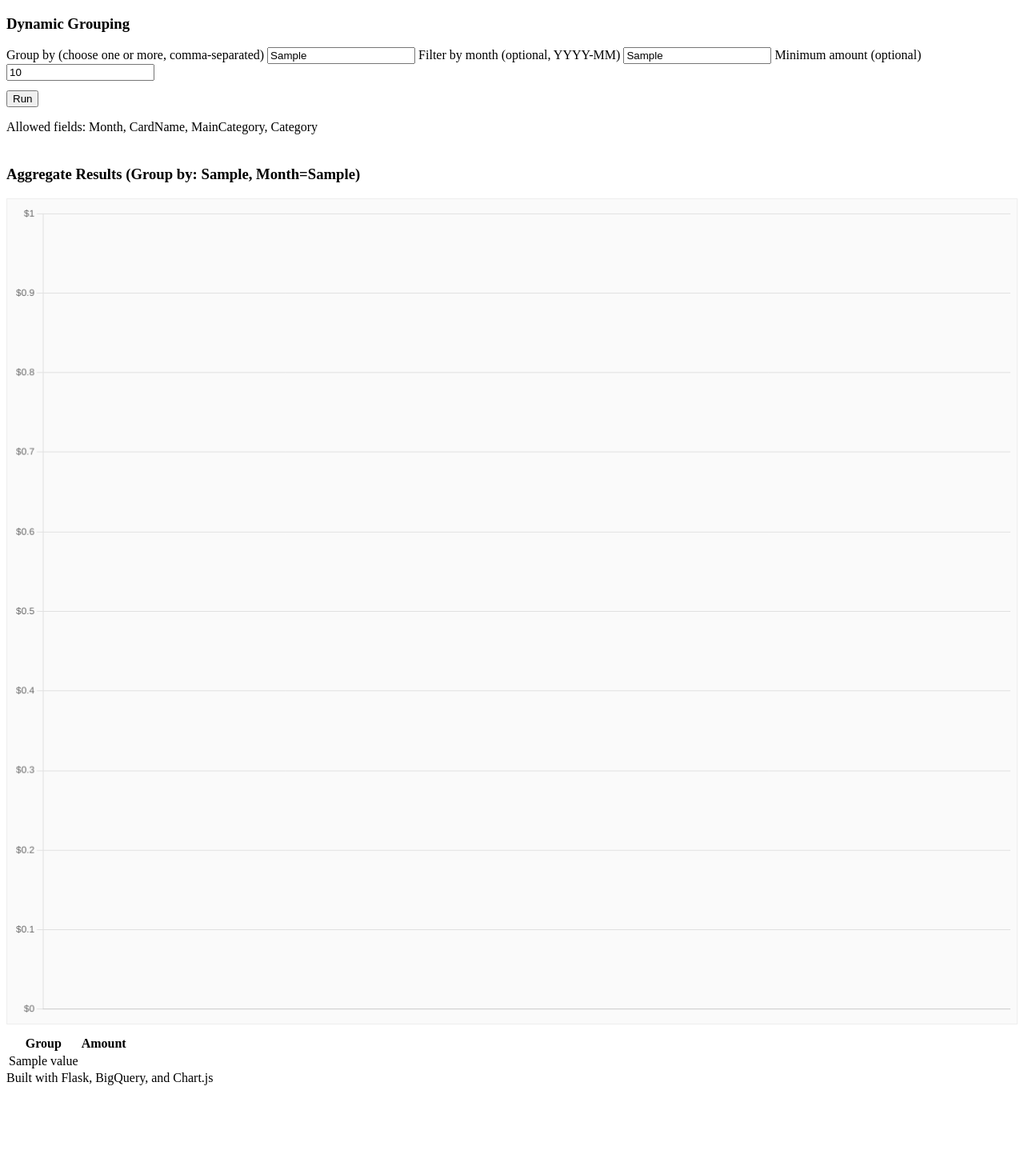
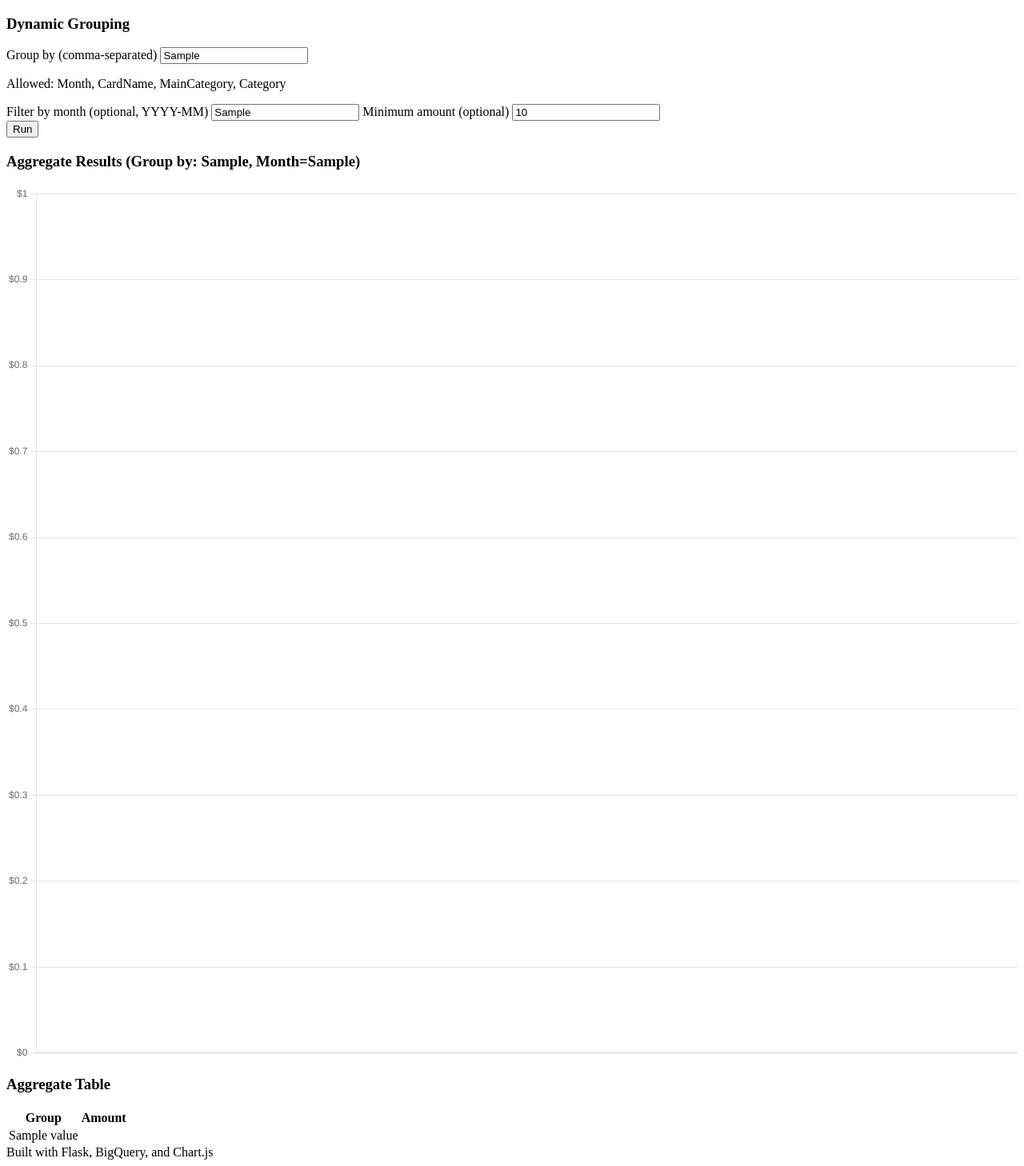
Before and after one commit to pdeepanraj/expensetracker, a Flask app: template templates/dashboard.html in a window 1280 px wide. Shown: the part 116-1574 px from the top of the page at 80% size. Before the commit the page ends 1473 px from the top, so only its background shows below. Run offline with Flask 3, Linux system fonts and the light colour scheme; the template is opened without the code that fills it: most values are stand-ins (such as "Sample title", 1, 10 or a date in 2020).

Commit message:
Update dashboard.html

```diff
--- a/templates/dashboard.html
+++ b/templates/dashboard.html
@@ -3,12 +3,6 @@
 
 {% block head %}
 <script src="https://cdn.jsdelivr.net/npm/chart.js@4.4.1/dist/chart.umd.min.js"></script>
-<style>
-  .grid { display: grid; grid-template-columns: 1fr 1fr; gap: 24px; }
-  .full { grid-column: 1 / -1; }
-  canvas { background: #fafafa; padding: 8px; border: 1px solid #eee; }
-  .search { margin-bottom: 12px; }
-</style>
 {% endblock %}
 
 {% block header_meta %}
@@ -17,28 +11,37 @@ Source: {{ project }}.{{ dataset }}.all_positive_monthly
 
 {% block content %}
 <!-- Dynamic Grouping card -->
-<div class="card" style="margin-bottom:20px;">
+<div class="card">
   <h3>Dynamic Grouping</h3>
   <form method="get" action="/aggregate">
-    <label for="group_by">Group by (choose one or more, comma-separated)</label>
+    <div class="grid-2">
+      <div>
+        <label for="group_by">Group by (comma-separated)</label>
         <input id="group_by" name="group_by" type="text" placeholder="Category,Month" value="{{ aggregate_group_by or 'Category' }}">
+        <p class="muted">Allowed: Month, CardName, MainCategory, Category</p>
+      </div>
+      <div>
         <label for="monthAgg">Filter by month (optional, YYYY-MM)</label>
         <input id="monthAgg" name="month" type="text" placeholder="YYYY-MM" value="{{ aggregate_month or '' }}">
         <label for="min_amount">Minimum amount (optional)</label>
         <input id="min_amount" name="min_amount" type="text" placeholder="e.g., 10" value="{{ aggregate_min_amount or '' }}">
-    <div style="margin-top:12px;">
+      </div>
+    </div>
+    <div class="actions">
       <button type="submit">Run</button>
     </div>
-    <p class="muted">Allowed fields: Month, CardName, MainCategory, Category</p>
   </form>
 </div>
 
 {% if aggregate_labels is defined and aggregate_labels %}
-<div class="grid">
-  <div class="full">
+<div class="card">
   <h3>Aggregate Results{% if aggregate_group_by %} (Group by: {{ aggregate_group_by }}{% if aggregate_month %}, Month={{ aggregate_month }}{% endif %}){% endif %}</h3>
   <canvas id="aggChart" height="260"></canvas>
-    <div class="card" style="margin-top:12px;">
+</div>
+
+<div class="card">
+  <h3>Aggregate Table</h3>
+  <div class="table-scroll">
     <table>
       <thead>
         <tr>
@@ -63,31 +66,35 @@ Source: {{ project }}.{{ dataset }}.all_positive_monthly
     </table>
   </div>
 </div>
-</div>
 {% endif %}
 
 {% if not aggregate_labels %}
-<!-- Standard Month-focused dashboard when not showing aggregate -->
-<form method="get" action="/dashboard" style="margin: 0 0 20px 0;">
+<div class="card">
+  <form method="get" action="/dashboard">
     <label for="month">Jump to month (YYYY-MM)</label>
+    <div class="inline">
       <input id="month" name="month" type="text" placeholder="YYYY-MM" value="{{ month_for_view }}">
       <button type="submit">Go</button>
+    </div>
   </form>
+</div>
 
-<div class="grid">
-  <div>
+<div class="grid-2">
+  <div class="card">
     <h3>Top Categories ({{ month_for_view }})</h3>
     <canvas id="catChart" height="260"></canvas>
   </div>
 
-  <div>
+  <div class="card">
     <h3>Monthly Total Trend</h3>
     <canvas id="trendChart" height="260"></canvas>
   </div>
+</div>
 
-  <div class="full">
+<div class="card">
   <h3>Details ({{ month_for_view }})</h3>
   <input id="search" class="search" type="text" placeholder="Filter by text...">
+  <div class="table-scroll">
     <table id="detailTable">
       <thead>
         <tr>
@@ -135,7 +142,6 @@ Source: {{ project }}.{{ dataset }}.all_positive_monthly
 </script>
 {% else %}
 <script>
-  // Data from server (standard dashboard)
   const topCategories = {{ top_categories|tojson }};
   const monthlyTotals = {{ monthly_totals|tojson }};
 
```
Lines whose indentation alone changed are shown as unchanged.
